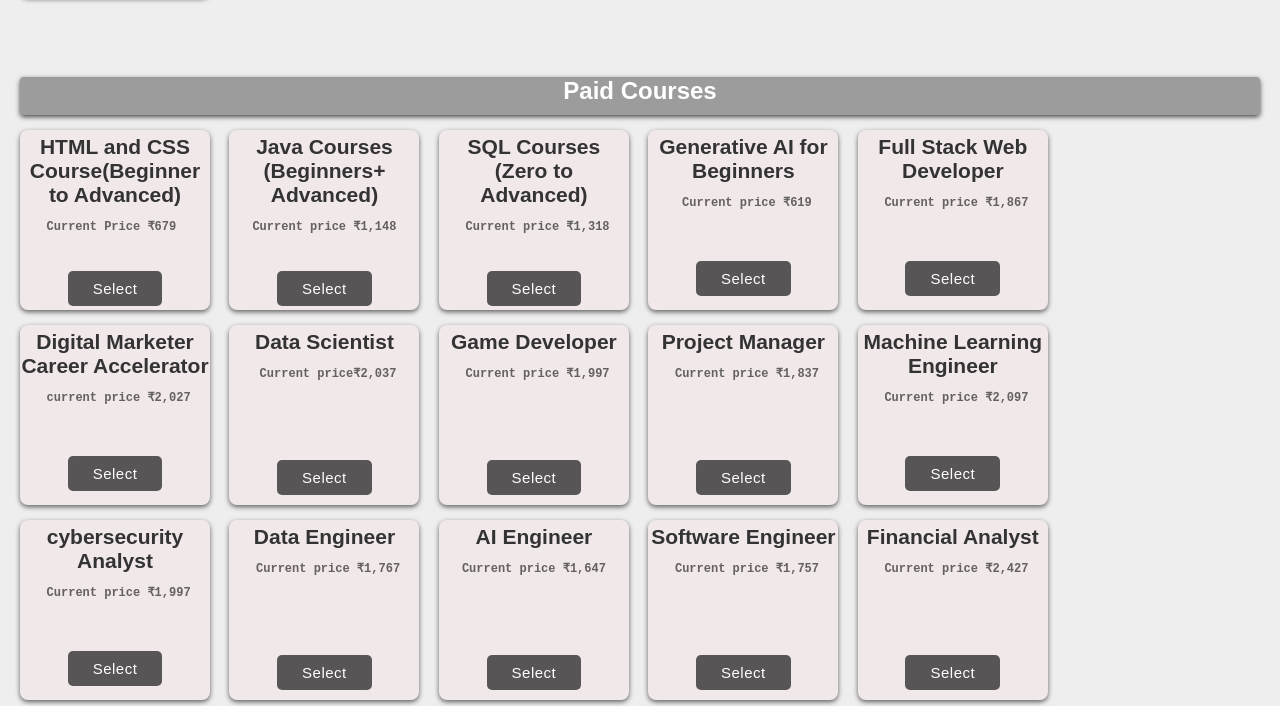
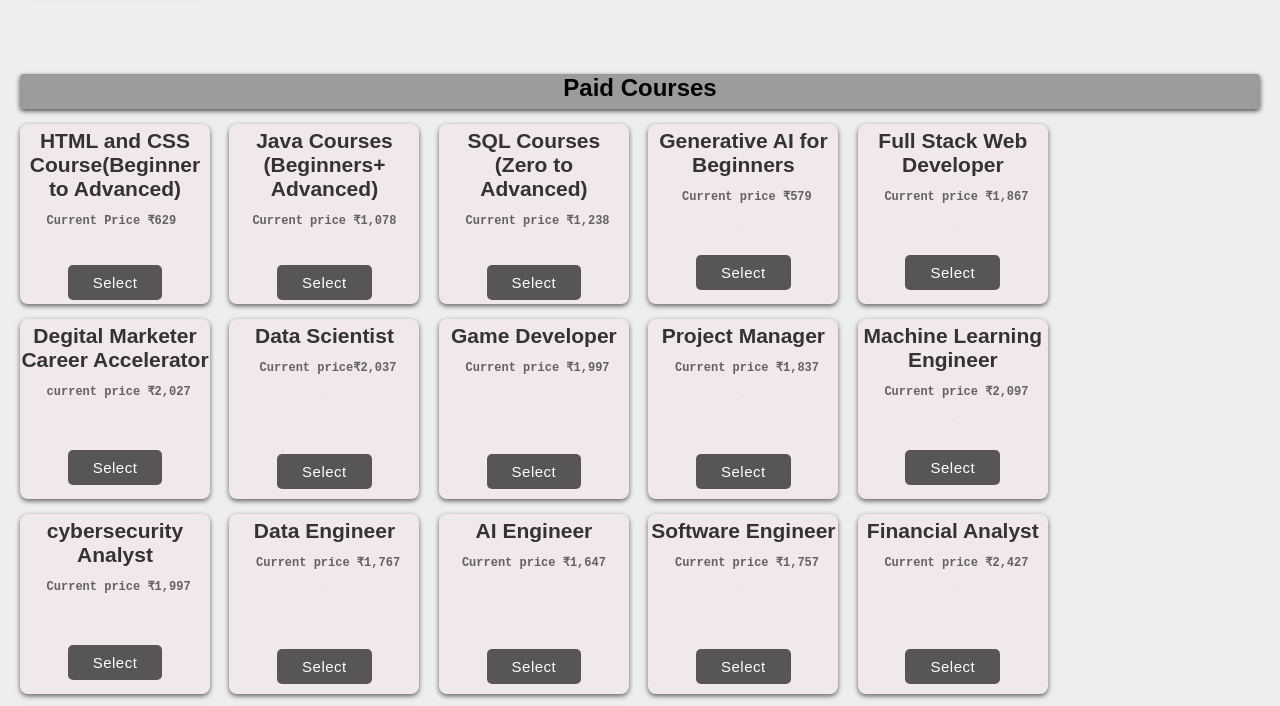
Before and after one commit to omanahmed297-lang/find_course, a plain HTML site: page index.html in a window 1280 px wide. Shown: the part 932-1638 px from the top of the page. Drawn offline with Linux system fonts and the light colour scheme.

Commit message:
FIND_COURSE

```diff
--- a/index.html
+++ b/index.html
@@ -79,22 +79,22 @@
     <div class="side_h"><h2>Paid Courses</h2></div>
     <div class="course-card">
       <p class="p-paragraph">HTML and CSS Course(Beginner to Advanced)</p>
-      <pre >Current Price ₹679 </pre>
+      <pre >Current Price ₹629 </pre>
       <a href="https://www.udemy.com/course/complete-html-and-css-course-beginner-to-advanced/?couponCode=PMNVD2025"><button class="button_select">Select</button></a>
     </div>
     <div class="course-card">
       <p class="p-paragraph">Java Courses (Beginners+ Advanced)</p>
-      <pre>Current price ₹1,148</pre>
+      <pre>Current price ₹1,078</pre>
       <a href="https://www.udemy.com/topic/java/"><button class="button_select">Select</button></a>
     </div>
     <div class="course-card">
       <p class="p-paragraph"> SQL Courses (Zero to Advanced)</p>
-      <pre> Current price ₹1,318</pre>
+      <pre> Current price ₹1,238</pre>
       <a href="https://www.udemy.com/topic/sql/"><button class="button_select">Select</button></a>
     </div>
     <div class="course-card">
       <p class="p-paragraph">Generative AI for Beginners</p>
-      <pre> Current price ₹619</pre>
+      <pre> Current price ₹579</pre>
       <pre class="white-color">.</pre>
       <a href="https://www.udemy.com/course/generative-ai-for-beginners-b/?couponCode=PMNVD2025"><button class="button_select">Select</button></a>
     </div>
@@ -105,7 +105,7 @@
       <a href="https://www.udemy.com/career/full-stack-web-developer/"><button class="button_select">Select</button></a>
     </div>
     <div class="course-card">
-      <p class="p-paragraph">Digital Marketer Career Accelerator</p>
+      <p class="p-paragraph">Degital Marketer Career Accelerator</p>
       <pre> current price ₹2,027</pre>
       <pre class="white-color">.</pre>
       <a href="https://www.udemy.com/career/digital-marketer/"><button class="button_select">Select</button></a>
--- a/style.css
+++ b/style.css
@@ -177,13 +177,13 @@ form button:hover {
       font-weight: bold;
     }
     .side_h{
-      height:38px;
+      height:35px;
       width:100%;
       font-family: arial;
       font-weight: bold;
       text-align: center;
       justify-content: center;
-      color:white;
+      color:rgb(3, 3, 3);
       background-color: #22222266;
       border-radius: 4px;
        box-shadow: 0 2px 5px rgba(0, 0, 0, 0.703);
```
